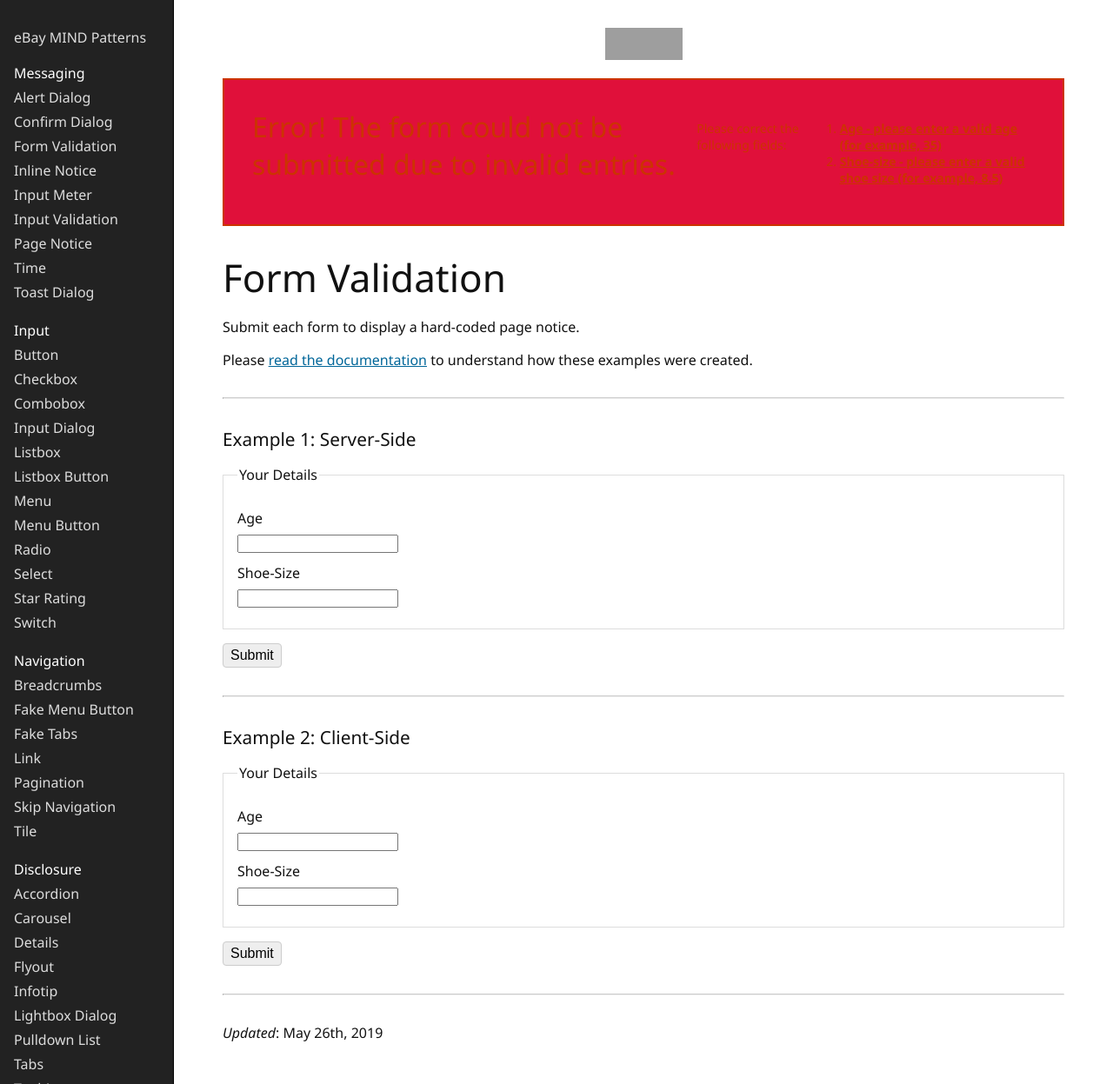
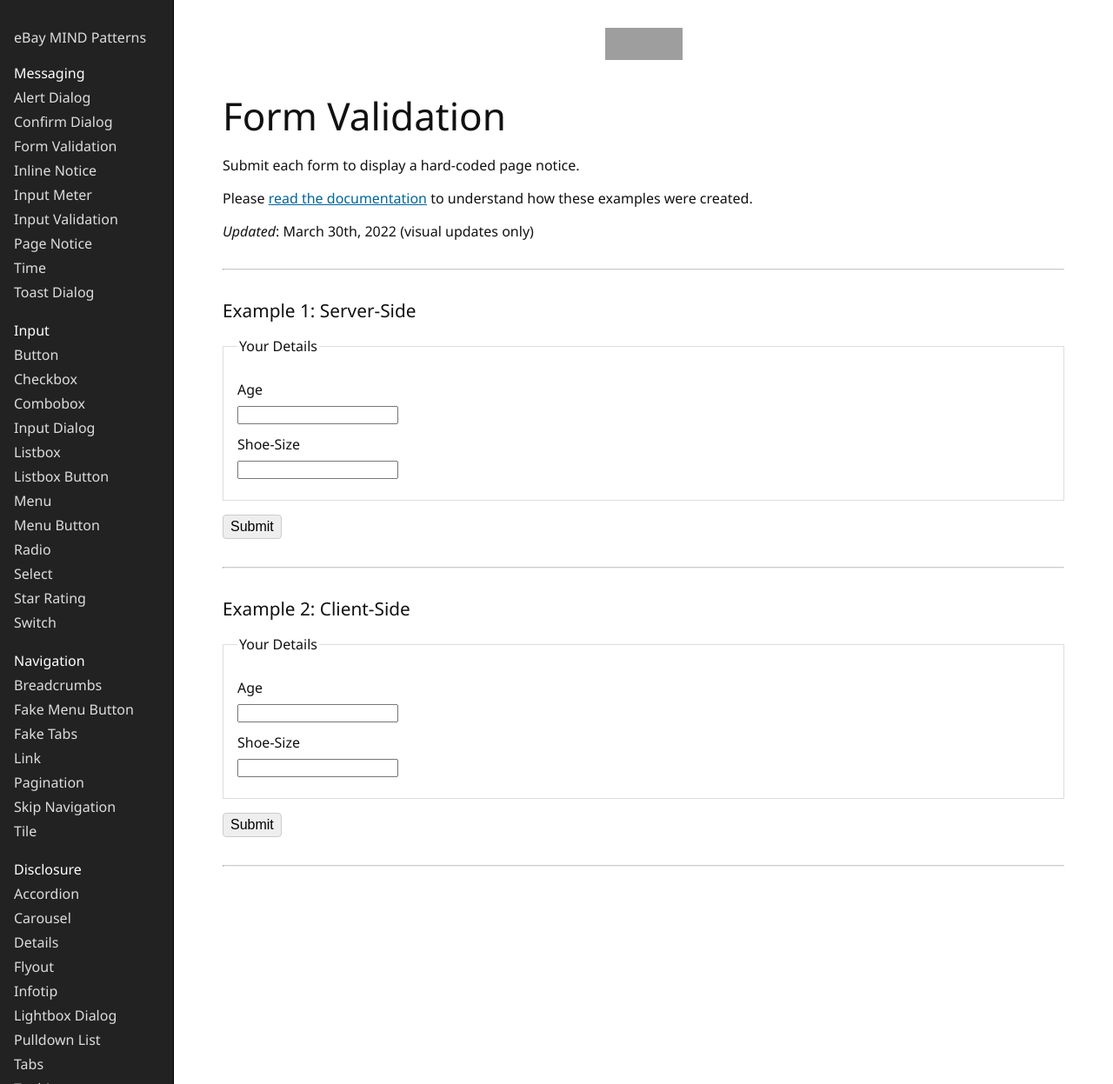
Before and after one commit to eBay/mindpatterns, a Jekyll site: the page built from _messaging/form-validation/index.html, in a window 1280 px wide and 1247 px high. Shown: the whole window at 87% size. Built offline with Jekyll 4.4.1, drawn with Linux system fonts in a browser that asks for light colours; grey boxes are pictures that could not be loaded.

Commit message:
fix(form-validation): fix hide/show logic

```diff
--- a/_messaging/form-validation/index.html
+++ b/_messaging/form-validation/index.html
@@ -12,28 +12,11 @@ title: Form Validation
         display: block;
         margin: 4px 0;
     }
+    #page-notice[hidden] {
+        display: none;
+    }
     .field {
         margin: 8px 0;
-    }
-    .page-notice {
-        border: 2px solid #cc3300;
-        color: #cc3300;
-        margin-bottom: 32px;
-        padding: 32px;
-    }
-    .page-notice h2 {
-        margin-top: 0;
-    }
-    .page-notice ol {
-        margin-bottom: 0;
-    }
-    .page-notice a {
-        color: #cc3300;
-        text-decoration: underline;
-    }
-    .page-notice {
-        color: #cc3300;
-        margin-top: 0;
     }
     input[aria-invalid=true] {
         border: 1px solid #cc3300;
@@ -43,22 +26,27 @@ title: Form Validation
     }
 </style>
 
-<div role="alert">
-    <section aria-label="Attention" class="page-notice page-notice--attention" id="page-notice" role="region" tabindex="-1" hidden>
-        <h2>Error! The form could not be submitted due to invalid entries.</h2>
-        <p>Please correct the following fields:</p>
+<section hidden id="page-notice" class="page-notice page-notice--attention" role="region" aria-label="Attention">
+    <div class="page-notice__header">
+        <svg class="icon icon--attention-filled" focusable="false" height="24" width="24" role="img" aria-label="Attention">
+            <use xlink:href="../../svg/icons.svg#icon-attention-filled"></use>
+        </svg>
+    </div>
+    <div class="page-notice__main">
+        <h2 class="page-notice__title">Please correct the following fields:</h2>
         <ol>
-            <li><a href="#age-2">Age - please enter a valid age (for example, 35)</a></li>
-            <li><a href="#shoesize-2">Shoe-size - please enter a valid shoe size (for example, 8.5)</a></li>
+            <li><a href="#age-2">Age</a> - please enter a valid age (for example, 35)</li>
+            <li><a href="#shoesize-2">Shoe-size</a> - please enter a valid shoe size (for example, 8.5)</li>
         </ol>
-    </section>
-</div>
+    </div>
+</section>
 
 <h1>{{ page.title }}</h1>
 
 <h2 class="clipped">Readme</h2>
 <p>Submit each form to display a hard-coded page notice.</p>
 <p>Please <a href={{ "messaging/form-validation" | prepend: site.patterns_baseurl | prepend: site.patterns_url }}>read the documentation</a> to understand how these examples were created.</p>
+<p><i>Updated</i>: March 30th, 2022 (visual updates only)</p>
 
 <hr />
 <h2 class="clipped">Examples</h2>
@@ -106,14 +94,13 @@ title: Form Validation
 
 <hr />
 
-<p><i>Updated</i>: May 26th, 2019</p>
-
 <script>
     document.querySelector('form[novalidate]').addEventListener('submit', function(e) {
         e.preventDefault();
 
         var pageNoticeEl = document.querySelector('#page-notice');
         pageNoticeEl.hidden = false;
+        pageNoticeEl.setAttribute('tabindex', '-1');
         pageNoticeEl.focus();
 
         Array.prototype.slice.call(document.querySelectorAll('input[aria-describedby]')).forEach(function(el) {
```
Also changed, not shown: _messaging/form-validation/post.html (+15 -28 lines), _messaging/page-notice/index.html (+10 -26 lines).
